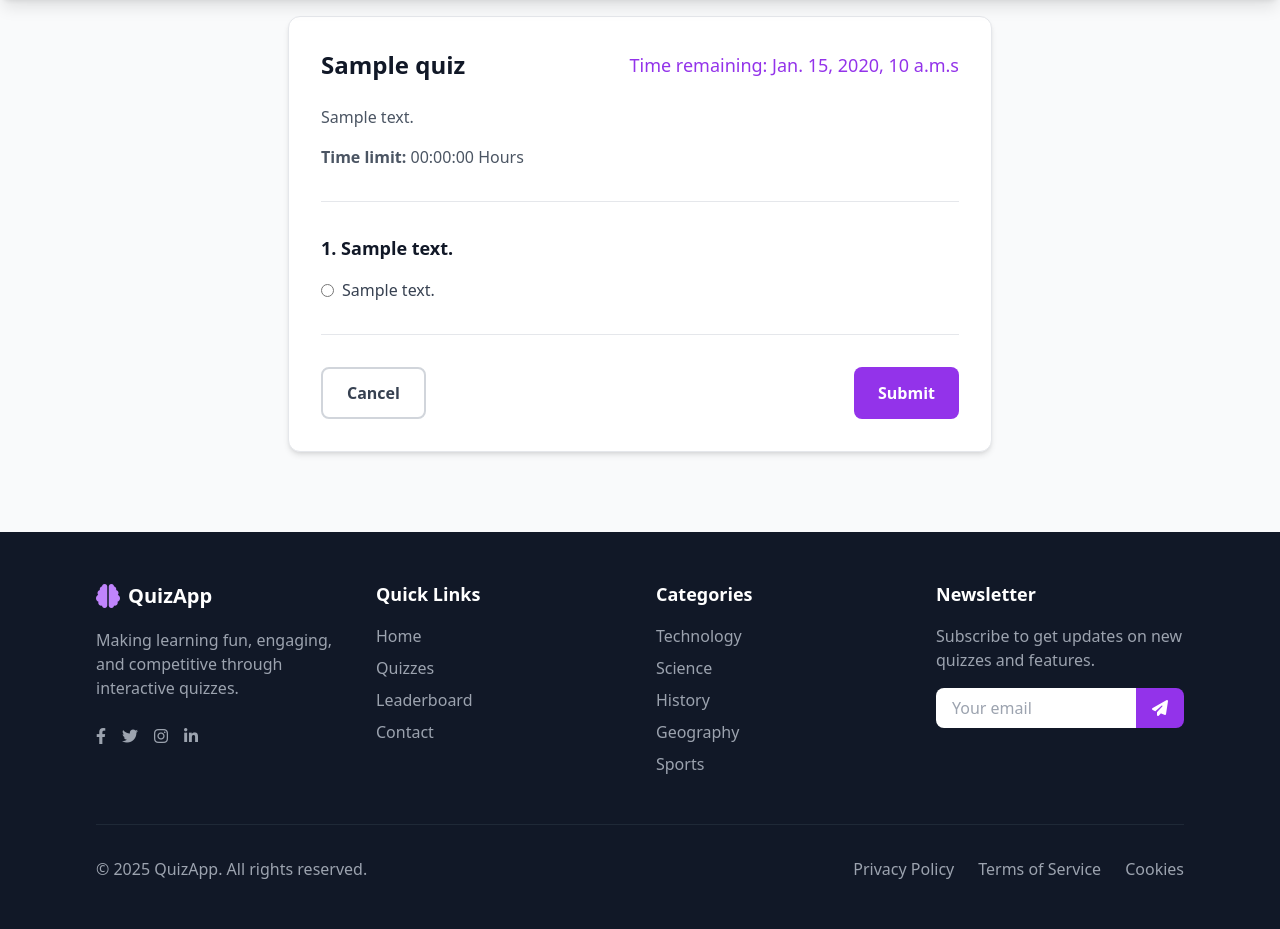
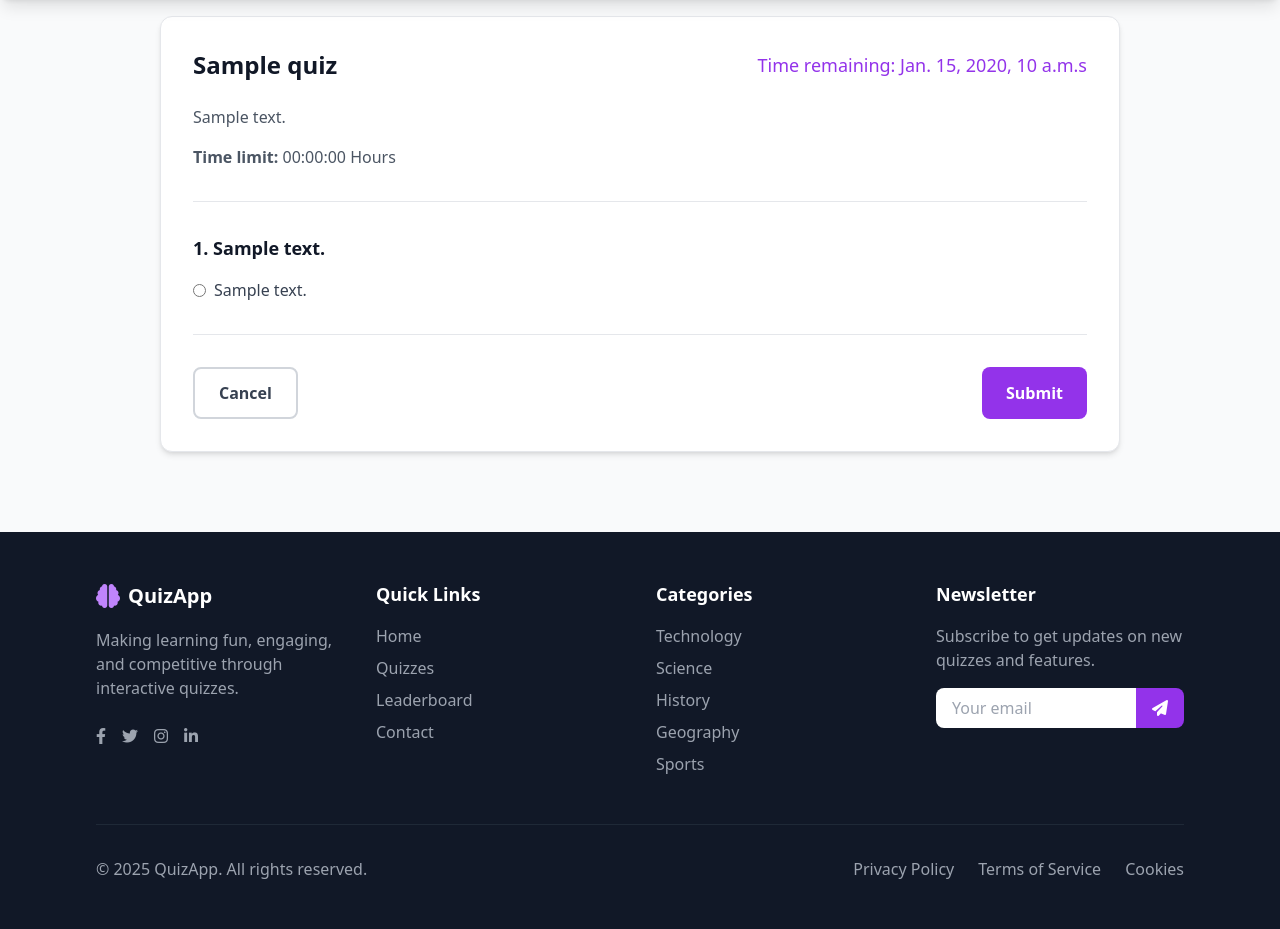
Before and after one commit to ashishkekan/QuizBash, a Django app: template quiz/templates/quiz/take_quiz.html in a window 1280 px wide. Shown: the part 64-993 px from the top of the page. Run offline with Django 3.2, Linux system fonts and the light colour scheme; the template is opened without the code that fills it: most values are stand-ins (such as "Sample title", 1, 10 or a date in 2020); some libraries are stand-ins or nearby versions.

Commit message:
Increase width

```diff
--- a/quiz/templates/quiz/take_quiz.html
+++ b/quiz/templates/quiz/take_quiz.html
@@ -5,7 +5,7 @@
 
 {% block content %}
 <section class="py-20 bg-gray-50">
-    <div class="max-w-3xl mx-auto px-4 sm:px-6 lg:px-8">
+    <div class="max-w-5xl mx-auto px-4 sm:px-6 lg:px-8">
         <div class="bg-white rounded-xl shadow-md p-8 border border-gray-200">
             <div class="flex items-center justify-between mb-6">
                 <h2 class="text-2xl font-bold text-gray-900">{{ quiz.title }}</h2>
```
